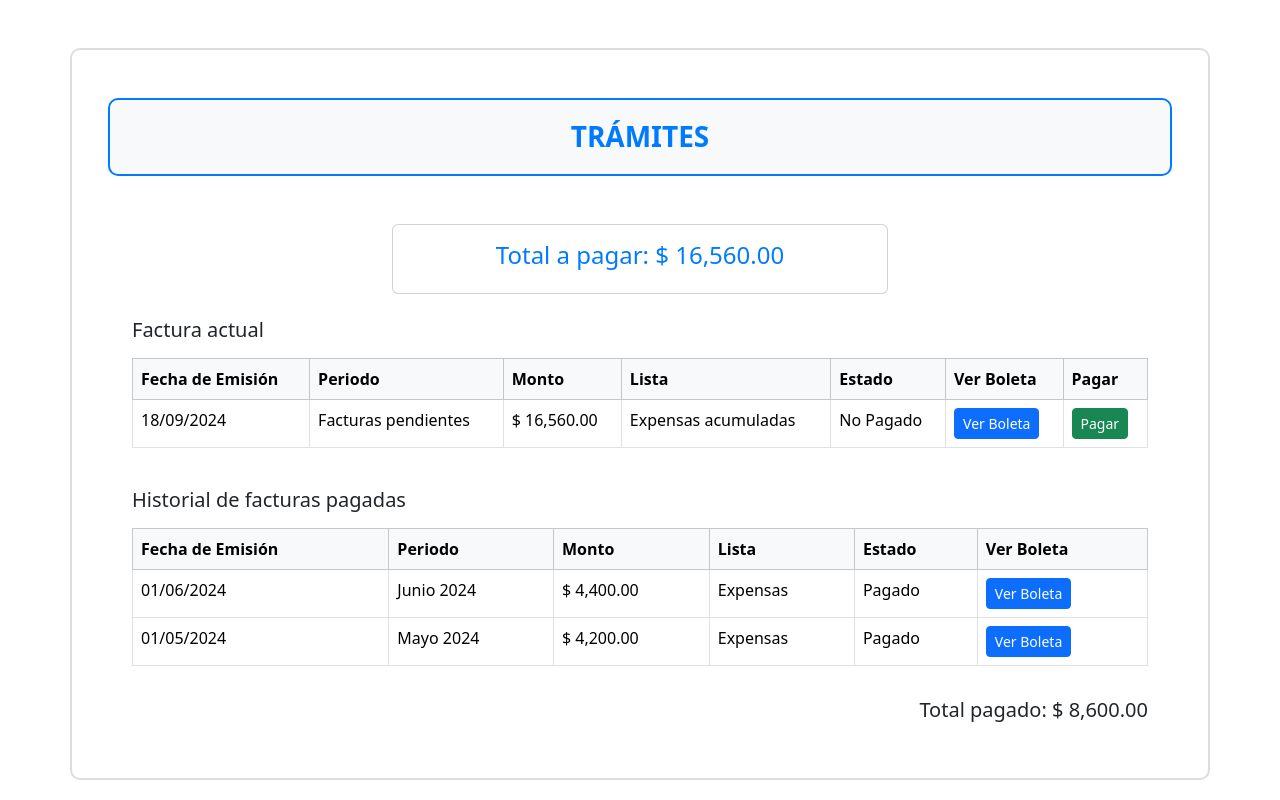
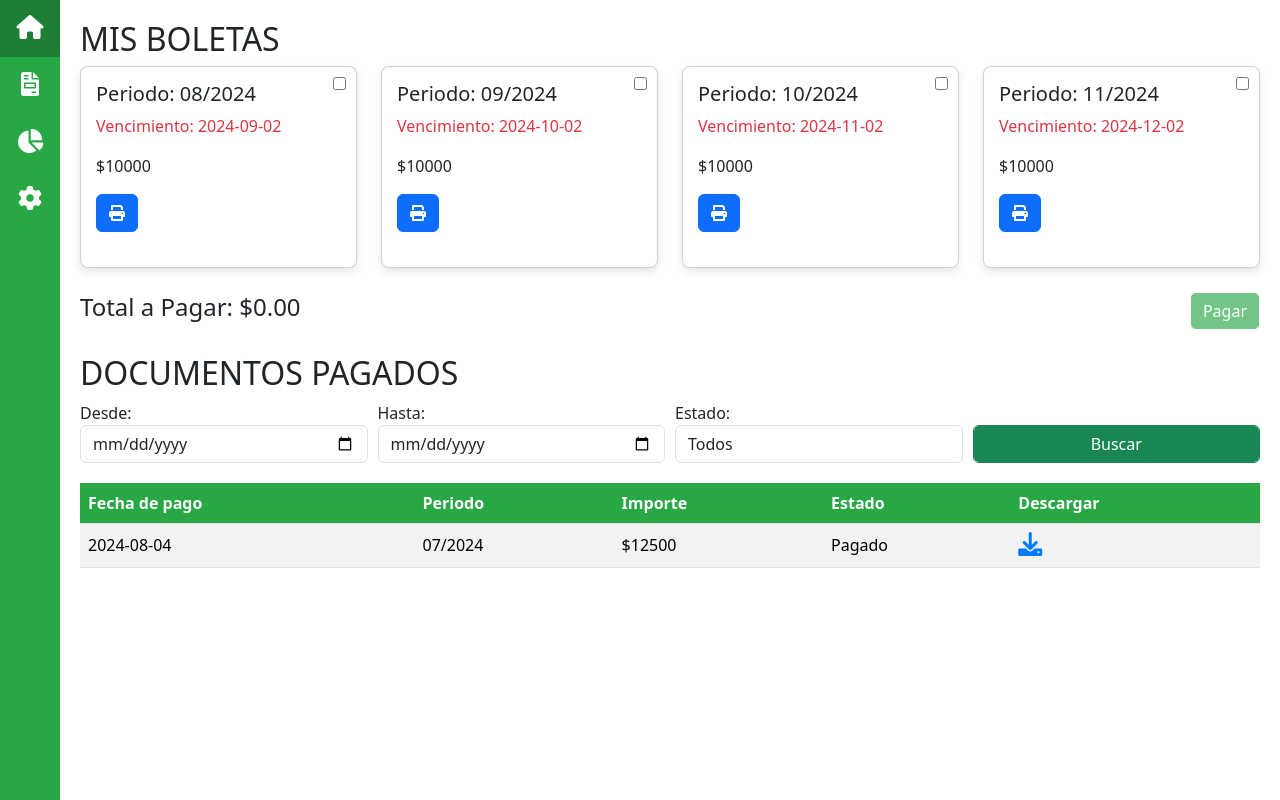
Before and after one commit to Alexis-Davis-114125-1w2/TUP-FRC-2024-BOLETAS-Y-COBROS, an Angular app in the folder Front/FrontBYC/: page / in a window 1280 px wide. Built offline with nearby package versions, Linux system fonts and the light colour scheme.

Commit message:
Cambios en el front

```diff
--- a/Front/FrontBYC/package.json
+++ b/Front/FrontBYC/package.json
@@ -29,12 +29,15 @@
     "@angular/cli": "^18.2.0",
     "@angular/compiler-cli": "^18.2.0",
     "@types/jasmine": "~5.1.0",
+    "autoprefixer": "^10.4.20",
     "jasmine-core": "~5.2.0",
     "karma": "~6.4.0",
     "karma-chrome-launcher": "~3.2.0",
     "karma-coverage": "~2.2.0",
     "karma-jasmine": "~5.1.0",
     "karma-jasmine-html-reporter": "~2.1.0",
+    "postcss": "^8.4.47",
+    "tailwindcss": "^3.4.13",
     "typescript": "~5.5.2"
   }
 }
--- a/Front/FrontBYC/src/app/app.component.html
+++ b/Front/FrontBYC/src/app/app.component.html
@@ -1,3 +1,5 @@
-<router-outlet></router-outlet>
+<div class="w-full h-screen">
+    <router-outlet></router-outlet>
+  </div>
 <app-inicio></app-inicio>
 <!-- <app-consultar-boletas></app-consultar-boletas> -->
--- a/Front/FrontBYC/src/app/inicio/inicio.component.html
+++ b/Front/FrontBYC/src/app/inicio/inicio.component.html
@@ -1,4 +1,4 @@
-<div class="container mt-5 p-5" style="border: 2px solid #ddd; border-radius: 10px;">
+<!--<div class="container mt-5 p-5" style="border: 2px solid #ddd; border-radius: 10px;">
   <div class="row justify-content-center">
     <div class="col-12 text-center mb-4" style="border: 2px solid #007bff; border-radius: 10px; padding: 20px; background-color: #f8f9fa;">
       <h3 class="mb-0" style="font-weight: bold; color: #007bff;">TRÁMITES</h3>
@@ -6,3 +6,5 @@
     <app-listado></app-listado>
   </div>
 </div>
+-->
+<app-listado></app-listado>
--- a/Front/FrontBYC/src/app/listado/listado.component.css
+++ b/Front/FrontBYC/src/app/listado/listado.component.css
@@ -0,0 +1,79 @@
+.sidebar {
+    width: 60px;
+    position: fixed;
+    height: 100%;
+    background-color: #28a745;
+    transition: all 0.3s;
+}
+
+.sidebar .nav-link {
+    text-align: center;
+    padding: 15px 0;
+    color: white;
+}
+
+.sidebar .nav-link:hover {
+    background-color: #1e7e34;
+}
+
+.sidebar i {
+    font-size: 1.5rem;
+}
+
+.main-content {
+    margin-left: 60px;
+    padding: 20px;
+}
+
+.card {
+    box-shadow: 0 4px 8px rgba(0, 0, 0, 0.1);
+    border-radius: 8px;
+    margin-bottom: 20px;
+}
+
+.card-body {
+    padding: 15px;
+}
+
+.checkbox-container {
+    position: absolute;
+    top: 5px;
+    right: 10px;
+}
+
+.btn-pagar {
+    background-color: #28a745;
+    color: white;
+}
+
+.btn-pagar:hover {
+    background-color: #218838;
+}
+
+.filter-container {
+    display: flex;
+    gap: 10px;
+    margin-bottom: 20px;
+}
+
+.filter-item {
+    flex: 1;
+}
+
+.table th {
+    background-color: #28a745;
+    color: white;
+}
+
+.table td {
+    vertical-align: middle;
+}
+
+.download-icon {
+    font-size: 1.5rem;
+    color: #007bff;
+}
+
+.download-icon:hover {
+    color: #0056b3;
+}
--- a/Front/FrontBYC/src/app/listado/listado.component.html
+++ b/Front/FrontBYC/src/app/listado/listado.component.html
@@ -1,4 +1,4 @@
-<div class="container mt-4">
+<!--<div class="container mt-4">
   <div class="row justify-content-center">
     @if (facturaActual) {
       <div class="col-md-6 text-center mb-4">
@@ -83,3 +83,99 @@
     </div>
   </div>
 </div>
+-->
+<div class="sidebar">
+  <ul class="nav flex-column">
+    <li class="nav-item">
+      <a class="nav-link active" href="#" title="Inicio">
+        <i class="fas fa-home"></i>
+      </a>
+    </li>
+    <li class="nav-item">
+      <a class="nav-link" href="#" title="Mis Boletas">
+        <i class="fas fa-file-invoice"></i>
+      </a>
+    </li>
+    <li class="nav-item">
+      <a class="nav-link" href="#" title="Reportes">
+        <i class="fas fa-chart-pie"></i>
+      </a>
+    </li>
+    <li class="nav-item">
+      <a class="nav-link" href="#" title="Configuración">
+        <i class="fas fa-cog"></i>
+      </a>
+    </li>
+  </ul>
+</div>
+
+<div class="main-content">
+  <h2>MIS BOLETAS</h2>
+  <div class="row">
+    <div class="col-3" *ngFor="let boleta of documentosAPagar">
+      <div class="card h-100">
+        <div class="card-body">
+          <h5 class="card-title">Periodo: {{ boleta.periodo }}</h5>
+          <p class="card-text text-danger">Vencimiento: {{ boleta.fechaEmision }}</p>
+          <p class="card-text">${{ boleta.monto }}</p>
+          <button class="btn btn-primary" (click)="descargarPdf(boleta.urlBoleta)">
+            <i class="fas fa-print"></i>
+          </button>
+          <div class="checkbox-container">
+            <input type="checkbox" [(ngModel)]="boleta.selected" (change)="updateTotalAPagar()" />
+          </div>
+        </div>
+      </div>
+    </div>
+  </div>
+
+  <div class="d-flex justify-content-between align-items-center my-4">
+    <h4>Total a Pagar: {{ totalAPagar | currency: 'USD' }}</h4>
+    <button class="btn btn-pagar" (click)="pagar()" [disabled]="totalAPagar === 0">Pagar</button>
+  </div>
+
+  <h2>DOCUMENTOS PAGADOS</h2>
+  <div class="filter-container">
+    <div class="filter-item">
+      <label for="filtroDesde">Desde:</label>
+      <input id="filtroDesde" type="date" [(ngModel)]="filtroDesde" class="form-control" />
+    </div>
+    <div class="filter-item">
+      <label for="filtroHasta">Hasta:</label>
+      <input id="filtroHasta" type="date" [(ngModel)]="filtroHasta" class="form-control" />
+    </div>
+    <div class="filter-item">
+      <label for="filtroEstado">Estado:</label>
+      <select id="filtroEstado" [(ngModel)]="filtroEstado" class="form-control">
+        <option value="">Todos</option>
+        <option value="Pagado">Pagado</option>
+        <option value="Pendiente">Pendiente</option>
+      </select>
+    </div>
+    <div class="filter-item">
+      <label>&nbsp;</label>
+      <button class="btn btn-success form-control" (click)="buscar()">Buscar</button>
+    </div>
+  </div>
+
+  <table class="table table-striped">
+    <thead>
+      <tr>
+        <th>Fecha de pago</th>
+        <th>Periodo</th>
+        <th>Importe</th>
+        <th>Estado</th>
+        <th>Descargar</th>
+      </tr>
+    </thead>
+    <tbody>
+      <tr *ngFor="let boleta of boletasPagadasFiltradas">
+        <td>{{ boleta.fechaEmision }}</td>
+        <td>{{ boleta.periodo }}</td>
+        <td>${{ boleta.monto }}</td>
+        <td>{{ boleta.estado }}</td>
+        <td><a href="#" (click)="descargarPdf(boleta.urlBoleta)"><i class="fas fa-download download-icon"></i></a></td>
+      </tr>
+    </tbody>
+  </table>
+</div>
--- a/Front/FrontBYC/src/app/listado/listado.component.ts
+++ b/Front/FrontBYC/src/app/listado/listado.component.ts
@@ -1,129 +1,84 @@
 import { Component, OnInit } from '@angular/core';
 import { CommonModule } from '@angular/common';
+import { FormsModule } from '@angular/forms';
 
 interface Boleta {
+  id: number;
   fechaEmision: string;
   periodo: string;
   monto: number;
-  lista: string;
   estado: string;
   urlBoleta: string;
-  urlPago: string;
+  selected?: boolean;
 }
 
 @Component({
   selector: 'app-listado',
   standalone: true,
-  imports: [CommonModule],
+  imports: [CommonModule, FormsModule],
   templateUrl: './listado.component.html',
-  styleUrls: ['./listado.component.css']
+  styleUrls: ['./listado.component.css'],
 })
 export class ListadoComponent implements OnInit {
-  boletas: Boleta[] = [];
-  facturaActual: Boleta | null = null;
-  totalPagado: number = 0;
+  documentosAPagar: Boleta[] = [];
+  boletasPagadas: Boleta[] = [];
+  boletasPagadasFiltradas: Boleta[] = [];
+  totalAPagar: number = 0;
+  filtroDesde: string = '';
+  filtroHasta: string = '';
+  filtroEstado: string = '';
 
   ngOnInit() {
     this.cargarBoletasEjemplo();
+    this.aplicarFiltros();
   }
 
   cargarBoletasEjemplo() {
-    const boletasNoPagadas: Boleta[] = [
-      {
-        fechaEmision: '2024-09-01',
-        periodo: 'Septiembre 2024',
-        monto: 5000,
-        lista: 'Expensas',
-        estado: 'No Pagado',
-        urlBoleta: 'https://ejemplo.com/boleta1',
-        urlPago: 'https://www.mercadopago.com.ar'
-      },
-      {
-        fechaEmision: '2024-08-01',
-        periodo: 'Agosto 2024',
-        monto: 4800,
-        lista: 'Expensas',
-        estado: 'No Pagado',
-        urlBoleta: 'https://ejemplo.com/boleta2',
-        urlPago: 'https://www.mercadopago.com.ar'
-      },
-      {
-        fechaEmision: '2024-07-01',
-        periodo: 'Julio 2024',
-        monto: 4600,
-        lista: 'Expensas',
-        estado: 'No Pagado',
-        urlBoleta: 'https://ejemplo.com/boleta3',
-        urlPago: 'https://www.mercadopago.com.ar'
-      }
+    this.documentosAPagar = [
+      { id: 1, fechaEmision: '2024-09-02', periodo: '08/2024', monto: 10000, estado: 'Pendiente', urlBoleta: 'https://ejemplo.com/boleta1', selected: false },
+      { id: 2, fechaEmision: '2024-10-02', periodo: '09/2024', monto: 10000, estado: 'Pendiente', urlBoleta: 'https://ejemplo.com/boleta2', selected: false },
+      { id: 3, fechaEmision: '2024-11-02', periodo: '10/2024', monto: 10000, estado: 'Pendiente', urlBoleta: 'https://ejemplo.com/boleta3', selected: false },
+      { id: 4, fechaEmision: '2024-12-02', periodo: '11/2024', monto: 10000, estado: 'Pendiente', urlBoleta: 'https://ejemplo.com/boleta4', selected: false },
     ];
 
-    this.boletas = [
-      {
-        fechaEmision: '2024-06-01',
-        periodo: 'Junio 2024',
-        monto: 4400,
-        lista: 'Expensas',
-        estado: 'Pagado',
-        urlBoleta: 'https://ejemplo.com/boleta4',
-        urlPago: 'https://www.mercadopago.com.ar'
-      },
-      {
-        fechaEmision: '2024-05-01',
-        periodo: 'Mayo 2024',
-        monto: 4200,
-        lista: 'Expensas',
-        estado: 'Pagado',
-        urlBoleta: 'https://ejemplo.com/boleta5',
-        urlPago: 'https://www.mercadopago.com.ar'
-      }
+    this.boletasPagadas = [
+      { id: 5, fechaEmision: '2024-08-04', periodo: '07/2024', monto: 12500, estado: 'Pagado', urlBoleta: 'https://ejemplo.com/boleta5' },
     ];
-
-    this.calcularFacturaActual(boletasNoPagadas);
-    this.calcularTotalPagado();
   }
 
-  calcularFacturaActual(boletasNoPagadas: Boleta[]) {
-    const totalNoPagado = boletasNoPagadas.reduce((sum, boleta) => sum + boleta.monto, 0);
-    const recargo = totalNoPagado * 0.05 * boletasNoPagadas.length;
-    const montoTotal = totalNoPagado + recargo;
-    this.facturaActual = {
-      fechaEmision: new Date().toISOString().split('T')[0],
-      periodo: 'Facturas pendientes',
-      monto: montoTotal,
-      lista: 'Expensas acumuladas',
-      estado: 'No Pagado',
-      urlBoleta: 'https://ejemplo.com/factura-actual',
-      urlPago: 'https://www.mercadopago.com.ar'
-    };
+  updateTotalAPagar() {
+    this.totalAPagar = this.documentosAPagar
+      .filter(doc => doc.selected)
+      .reduce((sum, doc) => sum + doc.monto, 0);
   }
 
-  calcularTotalPagado() {
-    this.totalPagado = this.boletas.reduce((sum, boleta) => sum + boleta.monto, 0);
+  pagar() {
+    const documentosSeleccionados = this.documentosAPagar.filter(doc => doc.selected);
+    documentosSeleccionados.forEach(doc => {
+      doc.estado = 'Pagado';
+      this.boletasPagadas.push({ ...doc, selected: false });
+    });
+
+    this.documentosAPagar = this.documentosAPagar.filter(doc => !doc.selected);
+    this.updateTotalAPagar();
+    this.aplicarFiltros();
   }
 
-  pagar(urlPago: string) {
-    window.open(urlPago, '_blank');
+  descargarPdf(url: string) {
+    window.open(url, '_blank');
   }
 
+  buscar() {
+    this.aplicarFiltros();
+  }
 
-  async descargarPdf() {
-    try {
-      const response = await fetch(`http://localhost:8080/api/`);
-      if (!response.ok) {
-        throw new Error('No se pudo descargar el pdf');
-      }
-      const blob = await response.blob();
-      const url = window.URL.createObjectURL(blob);
-      const a = document.createElement('a');
-      a.href = url;
-      a.download = 'bill.pdf';
-      document.body.appendChild(a);
-      a.click();
-      document.body.removeChild(a);
-      window.URL.revokeObjectURL(url);
-    } catch (error) {
-      console.error('Hubo un error al descargar el pdf:', error);
-    }
+  aplicarFiltros() {
+    this.boletasPagadasFiltradas = this.boletasPagadas.filter(doc => {
+      const fechaDoc = new Date(doc.fechaEmision);
+      const cumpleFechaDesde = !this.filtroDesde || fechaDoc >= new Date(this.filtroDesde);
+      const cumpleFechaHasta = !this.filtroHasta || fechaDoc <= new Date(this.filtroHasta);
+      const cumpleEstado = !this.filtroEstado || doc.estado === this.filtroEstado;
+      return cumpleFechaDesde && cumpleFechaHasta && cumpleEstado;
+    });
   }
 }
--- a/Front/FrontBYC/src/index.html
+++ b/Front/FrontBYC/src/index.html
@@ -7,10 +7,14 @@
   <meta name="viewport" content="width=device-width, initial-scale=1">
   <link rel="icon" type="image/x-icon" href="favicon.ico">
   <link href="https://cdn.jsdelivr.net/npm/bootstrap@5.3.3/dist/css/bootstrap.min.css" rel="stylesheet" integrity="sha384-QWTKZyjpPEjISv5WaRU9OFeRpok6YctnYmDr5pNlyT2bRjXh0JMhjY6hW+ALEwIH" crossorigin="anonymous">
+  <link href="https://cdn.jsdelivr.net/npm/bootstrap@5.3.0/dist/css/bootstrap.min.css" rel="stylesheet">
+  <link rel="stylesheet" href="https://cdnjs.cloudflare.com/ajax/libs/font-awesome/6.0.0-beta3/css/all.min.css">
+
 </head>
 <body>
   <app-root></app-root>
   <app-coponent></app-coponent>
   <script src="https://cdn.jsdelivr.net/npm/bootstrap@5.3.3/dist/js/bootstrap.bundle.min.js" integrity="sha384-YvpcrYf0tY3lHB60NNkmXc5s9fDVZLESaAA55NDzOxhy9GkcIdslK1eN7N6jIeHz" crossorigin="anonymous"></script>
+  <link rel="stylesheet" href="https://cdnjs.cloudflare.com/ajax/libs/font-awesome/6.0.0-beta3/css/all.min.css">
 </body>
 </html>
```
Also changed, not shown: 1 other file (tests, documents, lock files or other folders).
